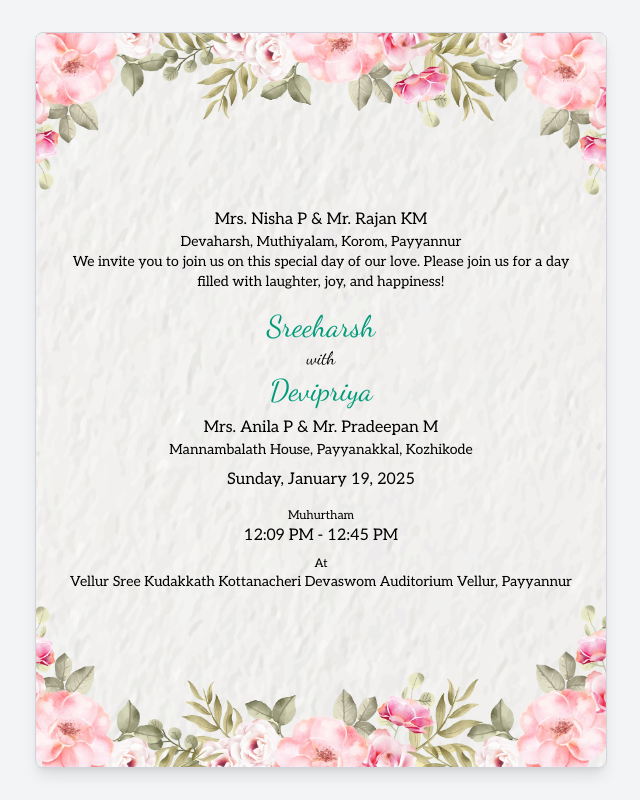
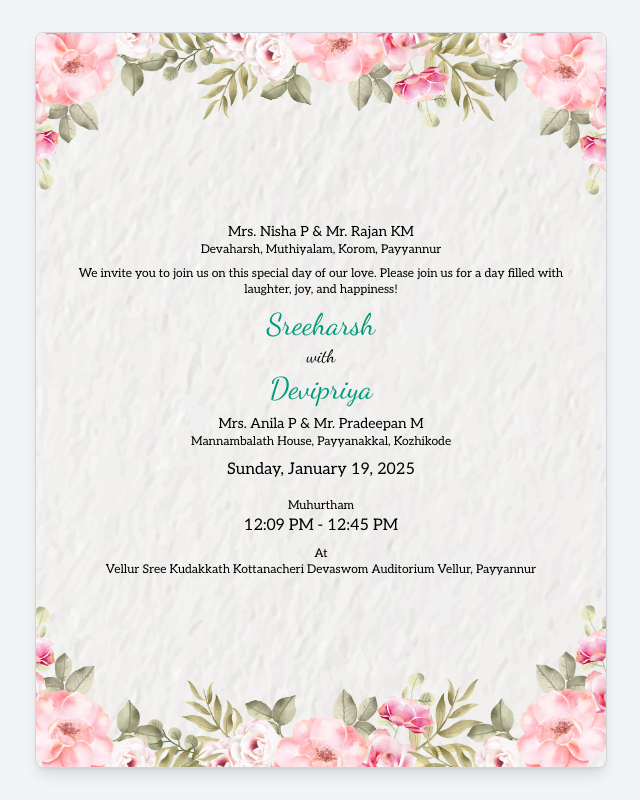
Before and after one commit to sreeharshrajan/my-wedding-invitation, a Next.js app: page / in a window 1280 px wide. Shown: the whole page, without its empty margins (319-959 px from the left). Built offline with nearby package versions, Linux system fonts and the light colour scheme.

Commit message:
fix height

```diff
--- a/app/components/Address.tsx
+++ b/app/components/Address.tsx
@@ -7,8 +7,8 @@ export function Address({ props }: { props: AddressProps }) {
    if (!props) return null;
   return (
     <div className="flex flex-col items-center justify-center">
-      <p className="text-normal text-dark">{props?.parents}</p>
-      <p className="text-sm text-dark">{props?.address}</p>
+      <p className="text-sm text-dark">{props?.parents}</p>
+      <p className="text-xs text-dark">{props?.address}</p>
     </div>
   );
 }
--- a/app/components/Content.tsx
+++ b/app/components/Content.tsx
@@ -36,13 +36,13 @@ export const Content: React.FC<ContentComponentProps> = ({ data, loading }) => {
       {loading ? <div className="text-center text-xl"></div> :
         <>
           <Address props={groom ?? {}} />
-          <p className="text-sm text-dark mb-4">{message}</p>
+          <p className="text-xs text-dark my-2">{message}</p>
           <Title bride={bride?.name} groom={groom?.name} />
           <Address props={bride ?? {}} />
           <p className="text-normal my-2 text-dark">{date}</p>
           <Muhurtham data={muhurtham} />
           <p className="text-xs text-dark">At</p>
-          <p className="text-sm text-dark">{venue}</p>
+          <p className="text-xs text-dark">{venue}</p>
         </>
       }
     </div>
--- a/app/layout.tsx
+++ b/app/layout.tsx
@@ -16,7 +16,7 @@ export default function RootLayout({
 }>) {
   return (
     <html lang="en">
-      <body className={`${aleo.className} flex items-center justify-center dark:bg-zinc-800 bg-gray-100 h-screen py-4 sm:p-8`}>
+      <body className={`${aleo.className} flex items-center justify-center dark:bg-zinc-800 bg-gray-100 max-h-[1600px] min-h-full py-4 sm:p-8`}>
         {children}
         {/* <div className="fixed bottom-0 right-0">
           <Image
--- a/app/page.tsx
+++ b/app/page.tsx
@@ -40,7 +40,7 @@ export default function Home() {
   }, []);
 
   if (loading) {
-    return  <div className="card bg-white border border-gray-300 rounded-lg shadow-lg flex items-center justify-center text-center overflow-hidden w-[calc(100vh*5/7)] h-screen md:h-screen md:w-[calc(100vh*5/7)] sm:w-full sm:h-full max-w-full max-h-full p-6 box-border relative m-4"></div>;
+    return  <div className="card bg-white border border-gray-300 rounded-lg shadow-lg flex items-center justify-center text-center overflow-hidden w-[calc(100vh*5/7)] h-full md:h-[1600px] md:w-[calc(100vh*5/7)] sm:w-full sm:h-full max-w-full max-h-full p-6 box-border relative m-4"></div>;
   }
 
   return (
```
